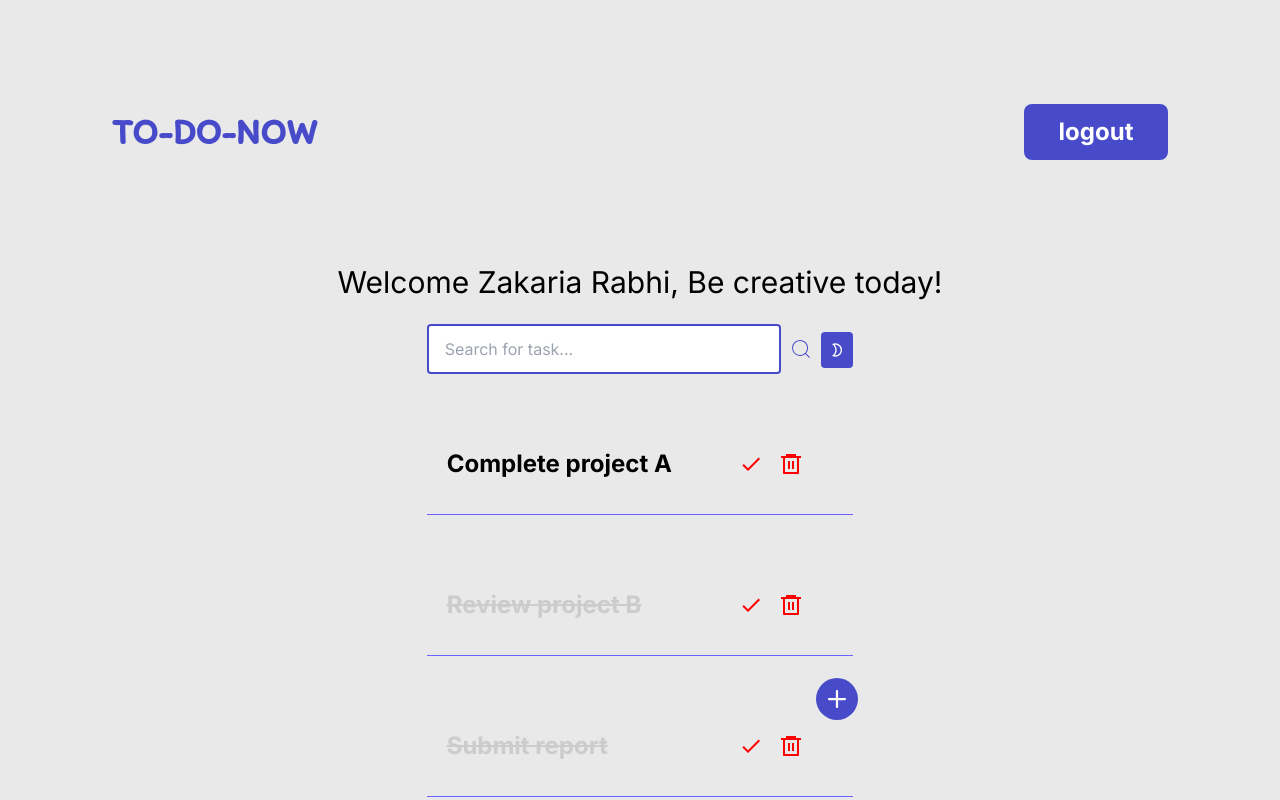
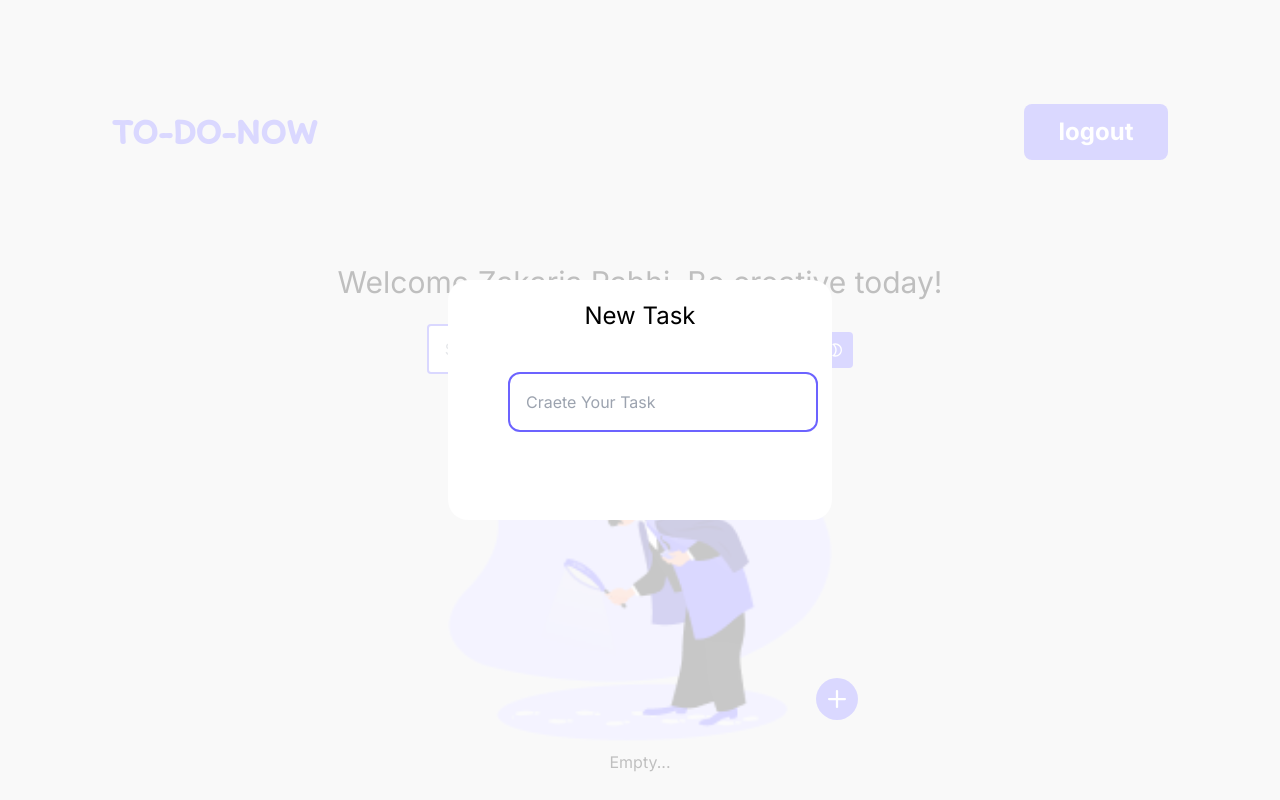
Before and after one commit to zrabhi/Nutritech-Agro-Test, a Next.js app in the folder to-do-list/client/: page /dashboard in a window 1280 px wide. Both pictures are taken after a click on the button 836 px from the left and 699 px from the top of the page. Built offline with nearby package versions, Linux system fonts and the light colour scheme.

Commit message:
implementing pop modal to create task

```diff
--- a/to-do-list/client/src/app/dashboard/page.tsx
+++ b/to-do-list/client/src/app/dashboard/page.tsx
@@ -8,15 +8,30 @@ import { CiLight } from "react-icons/ci";
 import { IoIosAdd } from "react-icons/io";
 import picture from "@/utils/Detective.png";
 import Image from "next/image";
+import Modal from "react-modal";
 
 import { CiSearch } from "react-icons/ci";
 import { Task } from "@/components/Task";
 import { TaskProp } from "@/utils/interfaces";
 
 export default function Home() {
-  const { User, mode, tasks } = useContext(AppContext)!;
+  const { User, mode, tasks, setTasks } = useContext(AppContext)!;
   if (!User) throw new Error("Dashboeard  must be used within a AppProvider");
   const [searchTerm, setSearchTerm] = useState("");
+  const [task, settask] = useState<string>("");
+
+  const customStyles = {
+    content: {
+      top: "50%",
+      left: "50%",
+      transform: "translate(-50%, -50%)",
+      width: "30%", // Adjust width as per your requirement
+      height: "30%",
+      borderRadius: '20px',
+      background: '#ffffff',
+      border: 'none'
+    },
+  };
 
   const handleChange = (e) => {
     setSearchTerm(e.target.value);
@@ -26,7 +41,25 @@ export default function Home() {
     // handle search logic here
     console.log(`Searching for ${searchTerm}...`);
   };
+  const [modalIsOpen, setIsOpen] = useState(false);
+  const openModal = () => {
+    setIsOpen(true);
+  };
+  const closeModal = () => {
+    setIsOpen(false);
+  };
 
+  //TODO: Post request to create new task
+    const addTask = () =>
+  {
+
+    const newTask : TaskProp = {
+      id: '', // You can use a unique id generation logic here
+      task: task,
+      status: 'In Progress',
+    };
+    setTasks(prevTasks => [...prevTasks, newTask]);
+  }
   return (
     <div className="min-h-screen  flex flex-col">
       <Header name="logout" />
@@ -54,30 +87,64 @@ export default function Home() {
           <div className="mt-2 w-[36px] h-[36px] bg-Purple rounded flex items-center justify-center text-[#ffff]">
             <MdOutlineModeNight />
           </div>
-          <button className="fixed bottom-[10%] flex items-center justify-center text-4xl text-[#ffff]  bg-Purple rounded-full w-[42px] h-[42px] sm:right-[33%]">
+          <button
+            onClick={openModal}
+            className="fixed bottom-[10%] flex items-center justify-center text-4xl text-[#ffff]  bg-Purple rounded-full w-[42px] h-[42px] sm:right-[33%]"
+          >
             <IoIosAdd />
           </button>
         </div>
         <div className="w-1/3 h-1/3">
-        {tasks.map((task: TaskProp, index: number) => (
-
-                        <Task key={index} id={task.id} status={task.status} task={task.task} />
-
-                ))}
-
-        </div>
-        {/* <div className="sm:w-1/4 mt-10  flex flex-col justify-start items-center">
+          {tasks.length ? tasks.map((task: TaskProp, index: number) => (
+            <Task
+              key={index}
+              id={task.id}
+              status={task.status}
+              task={task.task}
+            />
+          )) :
+            <div className="mt-10  flex flex-col  justify-center items-center">
               <Image
                 src={picture}
-          className="h-full sm:w-full object-cover"
+                className="h-full w-full object-cover"
                 alt="image"
               />
               <h1 className="font-inter text-semibold ">Empty...</h1>
-        </div> */}
             </div>
-      <div>
+          }
+        </div>
+        <Modal
+          isOpen={modalIsOpen}
+          onRequestClose={closeModal}
+          style={customStyles}
+          contentLabel="Example Modal"
+        >
+          <h2 className="flex mb-10 text-2xl font-inter justify-center">
+            New Task
+          </h2>
+          <input
+            type="text"
+            name="task"
+            className="w-[90%] rounded-xl border-2 bg-none border-[#6C63FF]  ml-10 p-4 bg-[#fff]"
+            placeholder="Craete Your Task"
+            value={task}
+            onChange={(e) => settask(e.target.value)}
+          />
+          <div className="mt-[10rem] flex items-end justify-between ml-6 mr-6">
+            <button
+              className="w-[92px] rounded-xl font-inter text-[#6C63FF] h-[42px] bg-[#fff] border-2 border-[#6C63FF]"
+              onClick={closeModal}
+            >
+              close
+            </button>
+            <button  onClick={addTask} className="w-[92px] rounded-xl font-inter text-[#ffff] h-[42px] bg-[#6C63FF] border-2 border-[#ffff]">
+              Apply
+            </button>
+          </div>
 
+        </Modal>
       </div>
+      <div></div>
     </div>
   );
 }
--- a/to-do-list/client/src/app/login/page.tsx
+++ b/to-do-list/client/src/app/login/page.tsx
@@ -35,7 +35,7 @@ export default function Home() {
       error("Invalid email format.");
       return;
     }
-    fetch('http://127.0.0.1:8000/api/login', {
+    fetch(`http://${process.env.BACK_END}/api/login`, {
             method: 'POST',
             headers: {
                 'Content-Type': 'application/json',
--- a/to-do-list/client/src/app/page.tsx
+++ b/to-do-list/client/src/app/page.tsx
@@ -8,7 +8,6 @@ import { AppContext } from "@/context/AppContext";
 import Link from "next/link";
 import { Header } from "@/components/Header";
 import { useRouter } from "next/navigation";
-import { log } from "console";
 
 export default function Home() {
   const { success, error } = useContext(AppContext)!;
@@ -58,8 +57,9 @@ export default function Home() {
       );
       return;
     }
+    console.log(process.env.BACK_END);
 
-    fetch("http://127.0.0.1:8000/api/signup", {
+    fetch(`http://${process.env.NEXT_PUBLIC_BACK_END}/api/signup`, {
       method: "POST",
       headers: {
         "Content-Type": "application/json",
@@ -70,15 +70,14 @@ export default function Home() {
       .then((data) => {
         console.log(data);
         if (data.token) {
-          // Save the token in localStorage or session
           localStorage.setItem("token", data.token);
+          localStorage.setItem("username", data.user.username);
           success("Success!");
           router.push("/dashboard");
         } else {
-          error("Sign up failed:");
+          error("Sign up failed");
         }
       })
-      .catch((er) => console.log(er));
 
     setSignUpForm({
       email: "",
--- a/to-do-list/client/src/context/AppContext.tsx
+++ b/to-do-list/client/src/context/AppContext.tsx
@@ -33,7 +33,7 @@ interface WindowData {
 interface AppContextType {
   User: User;
   mode: string;
-  tasks: TaskProp;
+  tasks: [];
   // BioData: BiographyType;
   // ResumeData: ResumeType;
   // WindowData: WindowData;
@@ -57,9 +57,9 @@ export const AppProvider: React.FC<AppProviderProps> = ({ children }) => {
   })
   const [tasks , setTasks] = useState<TaskProp[]>(
     [
-      { id: '1', task: 'Complete project A', status: 'In Progress' },
-      { id: '2', task: 'Review project B', status: 'Pending' },
-      { id: '3', task: 'Submit report', status: 'Complete' }
+      // { id: '1', task: 'Complete project A', status: 'In Progress' },
+      // { id: '2', task: 'Review project B', status: 'Pending' },
+      // { id: '3', task: 'Submit report', status: 'Complete' }
   ]
   );
 
--- a/to-do-list/client/tailwind.config.ts
+++ b/to-do-list/client/tailwind.config.ts
@@ -8,7 +8,7 @@ const config: Config = {
   ],
   theme: {
     colors: {
-      Purple:'#474BCA',
+      Purple:'#6C63FF',
       Gray:'#CCCCCC'
     },
     fontFamily:{
```
Also changed, not shown: 1 other file (tests, documents, lock files or other folders). Lines whose indentation alone changed are shown as unchanged.
